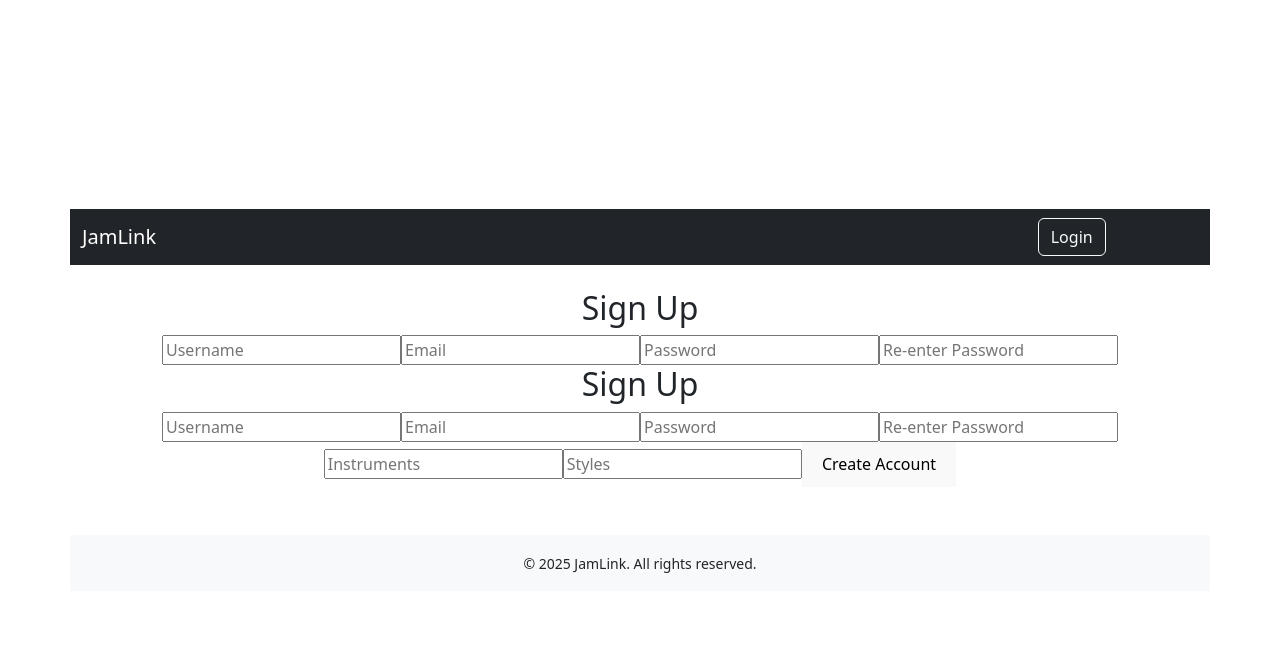
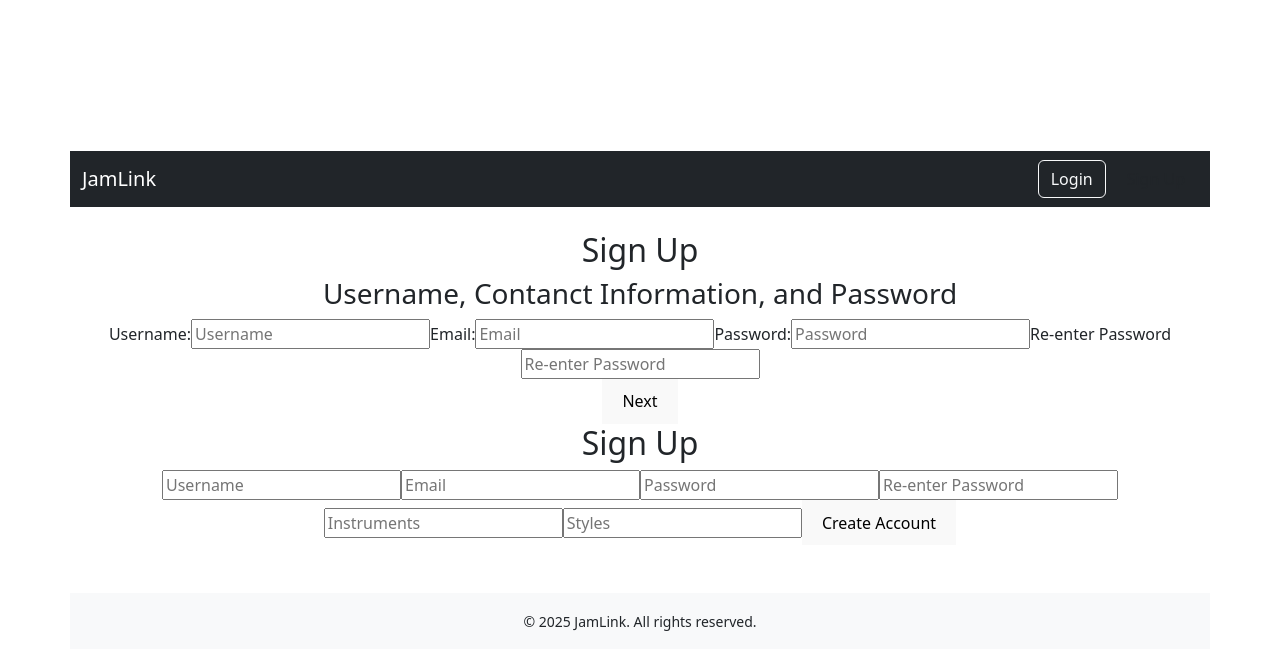
Before and after one commit to topher2025/JamLink, a React (Vite) app in the folder frontend/: page /signup in a window 1280 px wide. Shown: the top 670 px of the page. Built offline with nearby package versions, Linux system fonts and the light colour scheme.

Commit message:
added requirements.txt for python; updated signup page

```diff
--- a/frontend/src/pages/Signup.jsx
+++ b/frontend/src/pages/Signup.jsx
@@ -45,15 +45,75 @@ export default function Signup() {
             <h2>Sign Up</h2>
             {step === 1 && (
                 <div className="credentials">
-                    <label htmlFor="username"></label>
-                    <input name="username" placeholder="Username" onChange={handleChange} type="text"></input>
-                    <input name="email" placeholder="Email" onChange={handleChange} type="email"/>
-                    <input name="password" placeholder="Password" onChange={handleChange} type="password"/>
-                    <input name="re-enter-password" placeholder="Re-enter Password" onChange={handleChange} type="password"/>
+                    <h3>Username, Contanct Information, and Password</h3>
+                    <div>
+                        <label htmlFor="username">Username: </label>
+                        <input name="username" placeholder="Username" onChange={handleChange} type="text"/>
+                        <label htmlFor="email">Email: </label>
+                        <input name="email" placeholder="Email" onChange={handleChange} type="email"/>
+                        <label htmlFor="password">Password: </label>
+                        <input name="password" placeholder="Password" onChange={handleChange} type="password"/>
+                        <label htmlFor="re-enter-password">Re-enter Password</label>
+                        <input name="re-enter-password" placeholder="Re-enter Password" onChange={handleChange} type="password"/>
+                    </div>
+                    <div>
+                        <button onClick={handleNext}>Next</button>
+                    </div>
                 </div>
             )}
+
             {step === 2 && (
                 <div className="instruments">
+                    <h3>Instruments</h3>
+                    <div>
+                        <p>Select all that apply.</p>
+                        <input name="keyboard" onChange={handleChange} type="checkbox"/>
+                        <label htmlFor="keyboard">Keyboard</label>
+                        <input name="guitar" onChange={handleChange} type="checkbox"/>
+                        <label htmlFor="guitar">Guitar</label>
+                        <input name="base" onChange={handleChange} type="checkbox"/>
+                        <label htmlFor="base">Base guitar</label>
+                    </div>
+                    <div>
+                        <button onClick={handleBack}>Back</button>
+                        <button onClick={handleNext}>Next</button>
+                    </div>
+                </div>
+            )}
+
+            {step === 3 && (
+                <div className="styles">
+                    <h3>Sytles</h3>
+                    <div>
+                        <p>Select all that apply.</p>
+                        <input name="jazz" onChange={handleChange} type="checkbox"/>
+                        <lable htmlFor="jazz">Jazz</lable>
+                        <input name="rock" onChange={handleChange} type="checkbox"/>
+                        <lable htmlFor="rock">Rock</lable>
+                        <input name="singer-songwriter" onChange={handleChange} type="checkbox"/>
+                        <lable htmlFor="singer-songwriter">Singer-Songwriter</lable>
+                        <input name="heavy-metal" onChange={handleChange} type="checkbox"/>
+                        <lable htmlFor="heavy-metal"></lable>
+                        <input name="gosple" onChange={handleChange} type="checkbox"/>
+                        <lable htmlFor="gosple">Gosple</lable>
+                        <input name="country" onChange={handleChange} type="checkbox"/>
+                        <lable htmlFor="country">Country</lable>
+                        <input name="classical" onChange={handleChange} type="checkbox"/>
+                        <lable htmlFor="classical">Classical</lable>
+                    </div>
+                    <div>
+                        <button onClick={handleBack}>Back</button>
+                        <button onClick={handleNext}>Reveiw</button>
+                    </div>
+                </div>
+            )}
+
+            {step === 4 && (
+                <div className="reveiw">
+                    <button onClick={setStep(1)}>Page 1</button>
+                    <button onClick={setStep(2)}>Page 2</button>
+                    <button onClick={setStep(3)}>Page 3</button>
+                    <button type="submit">Create Account</button>
                 </div>
             )}
             <form onSubmit={handleSubmit}>
```
Also changed, not shown: 1 other file (tests, documents, lock files or other folders).
